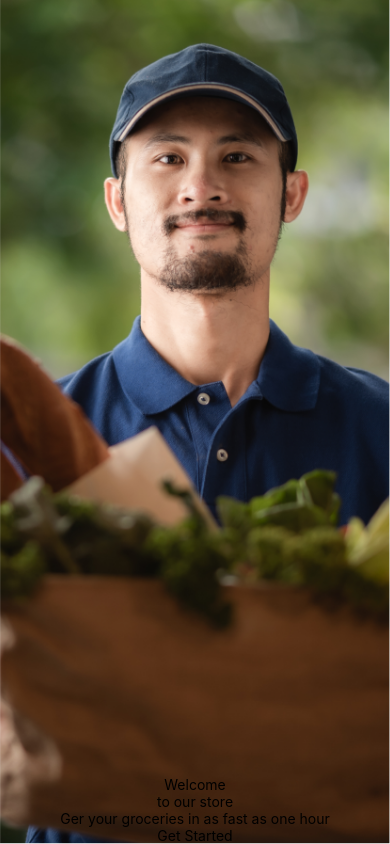
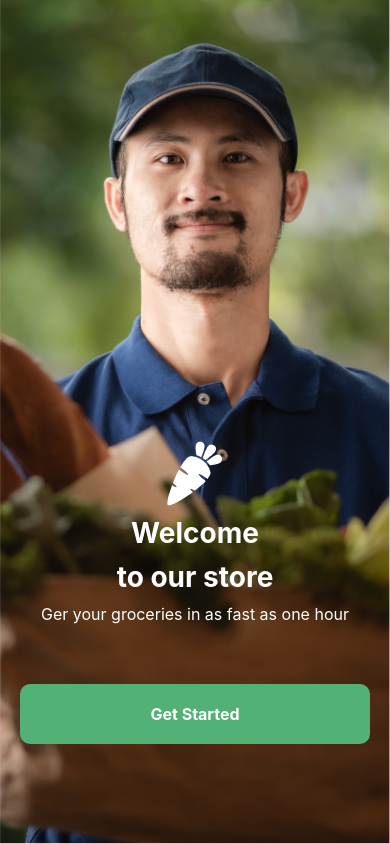
Before and after one commit to u-d-a-y-95/oldTownMarket, a React Native app: screen / in a window 390 px wide. Built offline with nearby package versions, Linux system fonts and the light colour scheme.

Commit message:
design onboarding page

```diff
--- a/src/screens/onBoarding/index.tsx
+++ b/src/screens/onBoarding/index.tsx
@@ -4,9 +4,22 @@ import {
   StyleSheet,
   Text,
   View,
+  Image,
 } from "react-native";
+import { COLOR } from "../../utils/const";
+import { GlobalStyle } from "../../styles/global.style";
+import { NavigationProp } from "@react-navigation/native";
 const imageSrc = require("../../../assets/images/onboardBgImg.png");
-export default function OnBoarding() {
+
+type onBoardingProps = {
+  navigation: NavigationProp<{}>;
+};
+
+export default function OnBoarding({ navigation }: onBoardingProps) {
+  const getStartedButtonPressed = () => {
+    navigation.navigate("login");
+  };
+
   return (
     <View style={styles.root}>
       <ImageBackground
@@ -14,14 +27,46 @@ export default function OnBoarding() {
         style={styles.bgImg}
         resizeMode="cover"
       >
-        <Text>Welcome</Text>
-        <Text>to our store</Text>
-        <Text>Ger your groceries in as fast as one hour</Text>
-        <Pressable>
-          <View>
-            <Text>Get Started</Text>
-          </View>
-        </Pressable>
+        <View style={styles.body}>
+          <Image
+            source={require("../../../assets/splash.png")}
+            style={{ alignSelf: "center" }}
+          />
+          <Text
+            style={[
+              GlobalStyle.font_white,
+              GlobalStyle.font_2xl,
+              GlobalStyle.font_bold,
+            ]}
+          >
+            Welcome
+          </Text>
+          <Text
+            style={[
+              GlobalStyle.font_white,
+              GlobalStyle.font_2xl,
+              GlobalStyle.font_bold,
+            ]}
+          >
+            to our store
+          </Text>
+          <Text style={[GlobalStyle.font_white, GlobalStyle.font_md]}>
+            Ger your groceries in as fast as one hour
+          </Text>
+        </View>
+        <View style={styles.footer}>
+          <Pressable style={styles.button} onPress={getStartedButtonPressed}>
+            <Text
+              style={[
+                GlobalStyle.font_bold,
+                GlobalStyle.font_md,
+                GlobalStyle.font_white,
+              ]}
+            >
+              Get Started
+            </Text>
+          </Pressable>
+        </View>
       </ImageBackground>
     </View>
   );
@@ -36,7 +81,25 @@ const styles = StyleSheet.create({
   bgImg: {
     width: "100%",
     height: "100%",
+    justifyContent: "center",
+    alignItems: "center",
+  },
+  body: {
+    flex: 1,
     justifyContent: "flex-end",
     alignItems: "center",
+    marginBottom: 40,
+    gap: 10,
+  },
+  footer: {
+    paddingBottom: 100,
+    width: "100%",
+    padding: 20,
+  },
+  button: {
+    backgroundColor: COLOR.PRIMARY,
+    alignItems: "center",
+    paddingVertical: 20,
+    borderRadius: 10,
   },
 });
--- /dev/null
+++ b/src/styles/global.style.ts
@@ -0,0 +1,25 @@
+import { StyleSheet } from "react-native";
+
+export const GlobalStyle = StyleSheet.create({
+  font_sm: {
+    fontSize: 12,
+  },
+  font_md: {
+    fontSize: 16,
+  },
+  font_lg: {
+    fontSize: 20,
+  },
+  font_xl: {
+    fontSize: 24,
+  },
+  font_2xl: {
+    fontSize: 28,
+  },
+  font_bold: {
+    fontWeight: "bold",
+  },
+  font_white: {
+    color: "#fff",
+  },
+});
```
Also changed, not shown: src/screens/login/index.tsx (added).
